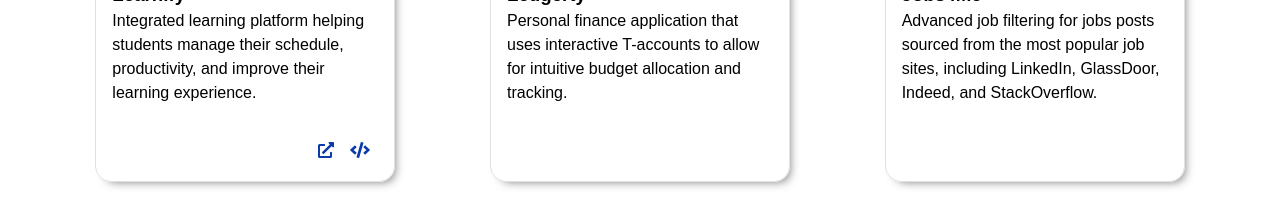
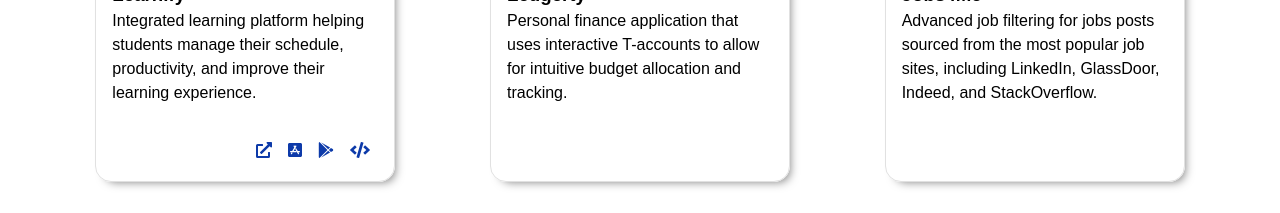
Before and after one commit to richardantao/richardantao.com, a Gatsby site: page / in a window 1280 px wide. Shown: the part 800-1013 px from the top of the page. Built offline with nearby package versions, Linux system fonts and the light colour scheme; Gatsby itself is replaced by a stand-in of ours; grey boxes are pictures that could not be loaded.

Commit message:
Added email templates for Play Store and App Store

```diff
--- a/src/pages/index.js
+++ b/src/pages/index.js
@@ -59,6 +59,16 @@
 					title="Learnify"
 					srcRef="https://learnify.ca"
 					codeRef="https://github.com/learnify-ca"
+					appStoreRef={`
+						mailto:richardantao@learnify.ca?
+						subject=Interested%20in%20Learnify's%20iOS%20Beta%20Program!&
+						body=Hello,%0d%0dI%20would%20like%20to%20join%20Learnify's%20Beta%20Program%20for%20iOS!%20Please%20send%20the%20invitation%20to%20this%20email.%20Thanks!%0d%0dRegards,%0d%0d
+					`}
+					googlePlayRef={`
+					mailto:richardantao@learnify.ca?
+						subject=Interested%20in%20Learnify's%20Android%20Beta%20Program!&
+						body=Hello,%0d%0dI%20would%20like%20to%20join%20Learnify's%20Beta%20Program%20for%20Android!%20Please%20send%20the%20invitation%20to%20this%20email.%20Thanks!%0d%0dRegards,%0d%0d
+					`}
 				>
 					<p>
 						Integrated learning platform helping students manage their schedule, productivity,
```
